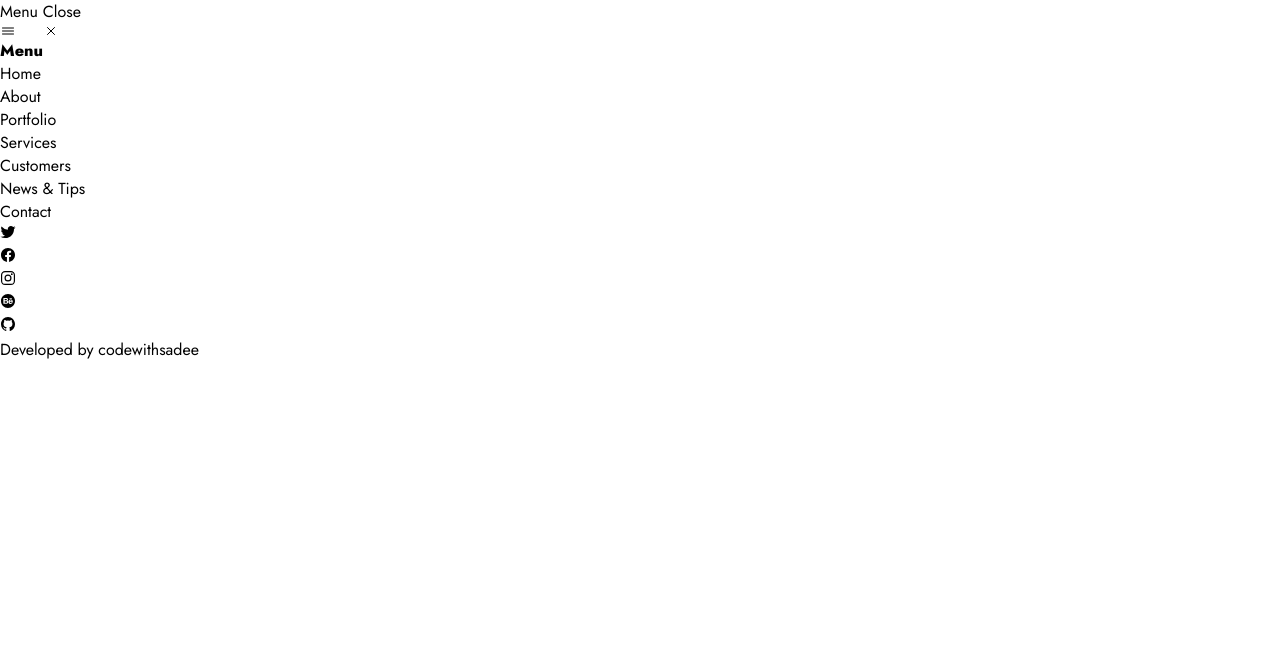
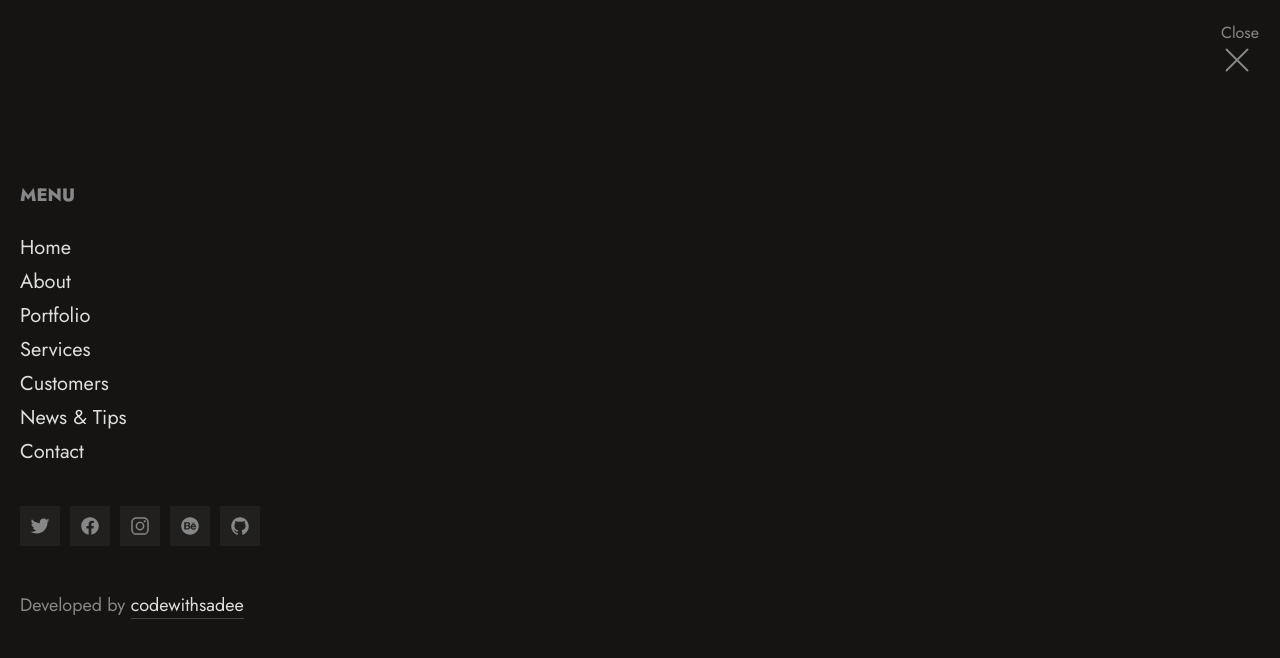
Before and after one commit to ShaiyrgulManapova/Personal-portfolio, a plain HTML site: page index.html in a window 1280 px wide. Drawn offline with nearby package versions, Linux system fonts and the light colour scheme; files whose address does not match are found by name.

Commit message:
added header style

```diff
--- a/assets/css/style.css
+++ b/assets/css/style.css
@@ -31,15 +31,18 @@ button {
 	cursor: pointer;
 }
 
-input, textarea {
+input,
+textarea {
 	font: inherit;
 }
 
-img, ion-icon {
+img,
+ion-icon {
 	display: block;
 }
 
-a, span {
+a,
+span {
 	display: inline-block;
 }
 
@@ -47,3 +50,176 @@ html {
 	font-family: 'Jost', sans-serif;
 	scroll-behavior: smooth;
 }
+
+/* MAIN STYLE */
+
+/* main container */
+.container {
+	max-width: 1440px;
+	margin: auto;
+	background: var(--eerie-black-dark);
+	overflow: hidden;
+}
+
+header {
+	width: 100%;
+	height: 100vh;
+	position: relative;
+	overflow: hidden;
+}
+
+/* navbar style */
+
+.menu-open-btn {
+	position: absolute;
+	top: 20px;
+	right: 20px;
+	display: flex;
+	align-items: center;
+	gap: 10px;
+	font-size: var(--fs-5);
+	color: var(--gainsboro);
+	z-index: 5;
+}
+
+.menu-open-btn ion-icon {
+	color: var(--white);
+	font-size: 28px;
+}
+
+.nav {
+	background-color: var(--eerie-black);
+	position: absolute;
+	top: 0;
+	right: -100%;
+	height: 100vh;
+	width: 100%;
+	padding: 100px 20px;
+	display: flex;
+	flex-direction: column;
+	justify-content: center;
+	align-items: start;
+	overflow: hidden;
+	transition: 0.75s ease;
+	z-index: 10;
+}
+
+.nav.active {
+	right: 0;
+}
+
+.menu-close-btn {
+	position: absolute;
+	top: 20px;
+	right: 20px;
+	border: 1px solid transparent;
+	color: var(--battleship-gray);
+	transition: var(--default-transition);
+}
+
+.menu-close-btn:hover {
+	color: var(--liver-chestunut);
+	border-color: var(--liver-chestunut);
+}
+
+.menu-close-btn ion-icon {
+	font-size: 32px;
+	--ionicon-stroke-width: 20px;
+	transform: scale(1.5);
+	transition: var(--default-transition);
+}
+
+.menu-close-btn:hover ion-icon {
+	transform: scale(1);
+}
+
+.nav-heading {
+	font-size: var(--fs-5);
+	color: var(--battleship-gray);
+	font-weight: 800;
+	text-transform: uppercase;
+	margin-bottom: 25px;
+}
+
+.nav ul {
+	margin-bottom: 40px;
+}
+
+.nav-item {
+	transform: translateY(50px);
+	transition: 1s ease;
+	opacity: 0;
+}
+
+
+.nav-item:not(:last-child) {
+	margin-bottom: 5px;
+}
+
+.nav.active .nav-item {
+	transform: translateY(0);
+	opacity: 1;
+	transition-delay: 0.5s;
+}
+
+.nav-link {
+	color: var(--gainsboro);
+	font-size: var(--fs-4);
+	transition: var(--default-transition);
+}
+
+.nav-link:hover {
+	color: var(--liver-chestunut);
+}
+
+.nav-footer {
+	transform: translateY(50px);
+	transition: 1s ease;
+	opacity: 0;
+}
+
+.nav.active .nav-footer {
+	transform: translateY(0);
+	opacity: 1;
+	transition-delay: 1s;
+}
+
+.social-link {
+	display: flex;
+	align-items: center;
+	flex-wrap: wrap;
+	gap: 10px;
+}
+
+.social-link a {
+	padding: 10px;
+	background: hsla(0, 0%, 100%, 0.05);
+	transition: var(--default-transition);
+}
+
+.social-link a:hover {
+	background: hsla(0, 0%, 100%, 0.1);
+}
+
+.social-link ion-icon {
+	color: var(--battleship-gray);
+	font-size: 20px;
+}
+
+.nav-footer p {
+	font-size: var(--fs-5);
+	color: var(--battleship-gray);
+}
+
+.nav-footer p a {
+	color: var(--gainsboro);
+}
+
+.link-underline {
+	border-bottom: 1px solid hsla(100, 100%, 100%, 0.2);
+	transition: var(--default-transition);
+}
+
+.link-underline:hover {
+	border-color: hsla(100, 100%, 100%, 0.4);
+}
--- a/index.html
+++ b/index.html
@@ -17,11 +17,15 @@
 <body>
 	<div class="container">
 		<header>
+
 			<!-- navbar toggle open button -->
 			<button class="menu-open-btn">
 				<span>Menu</span>
 				<ion-icon name="menu-outline"></ion-icon>
 			</button>
+
+
+			<nav class="nav active">
 				<!-- navbar toggle close button -->
 				<button class="menu-close-btn">
 					<span>Close</span>
@@ -96,6 +100,9 @@
 
 					<p>Developed by <a href="" class="link-underline">codewithsadee</a></p>
 				</div>
+
+			</nav>
+
 		</header>
 	</div>
 
```
Lines whose indentation alone changed are shown as unchanged.
